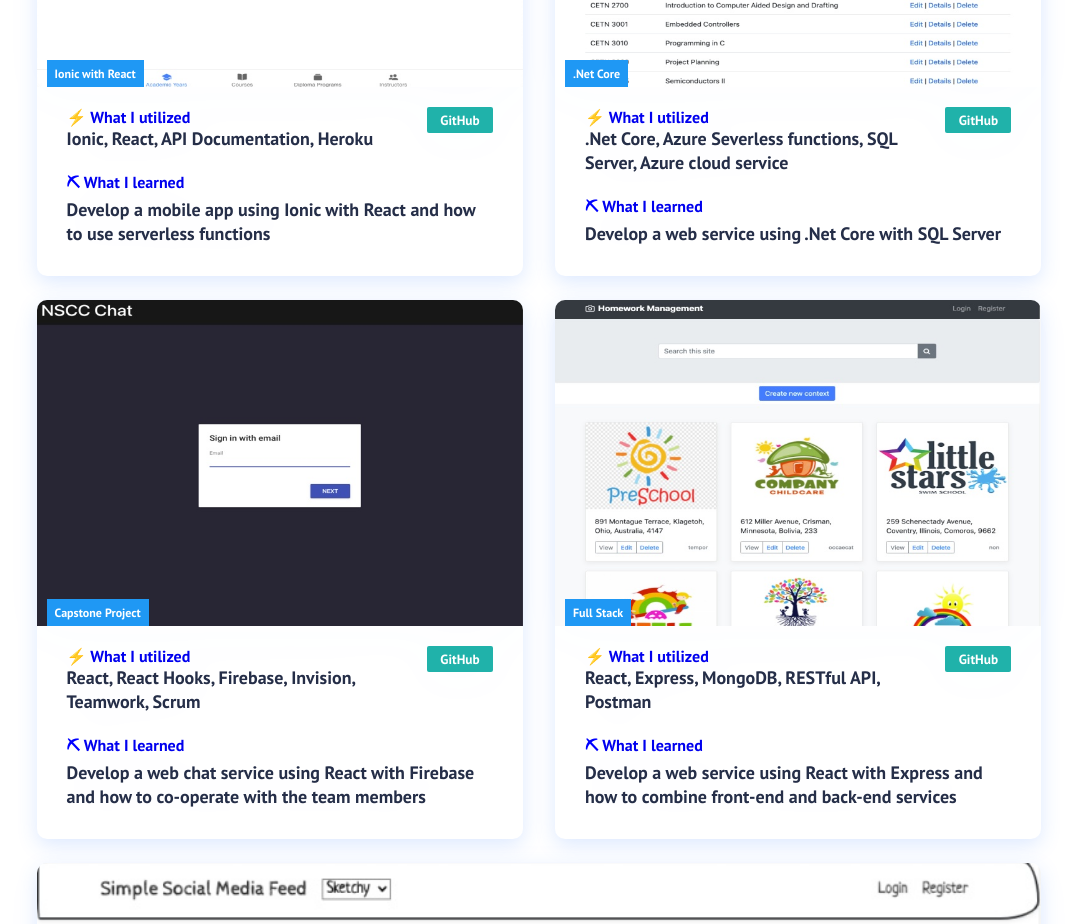
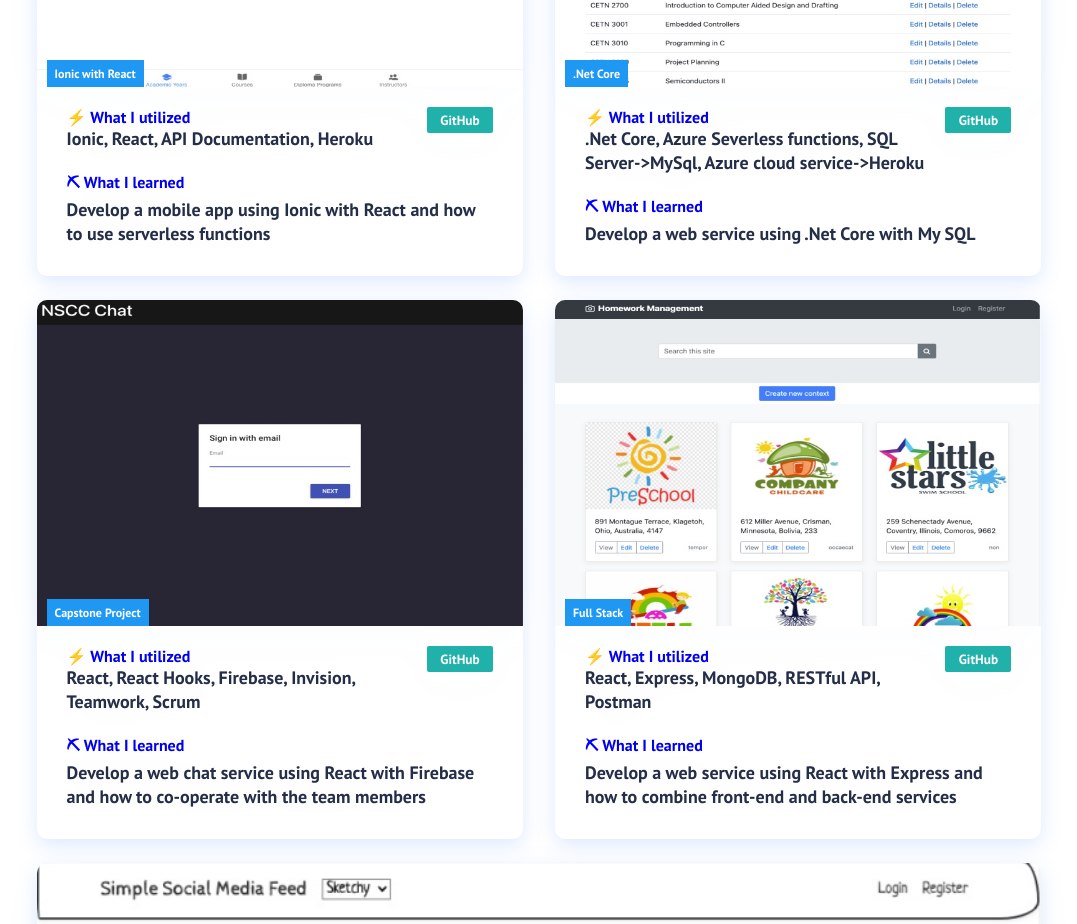
Before and after one commit to neolee-nscc-0435748/neo-portfolio-2021, a React (Create React App) app: page /projects in a window 1280 px wide. Shown: the part 1195-2119 px from the top of the page, without its empty margins (101-1178 px from the left). Built offline with nearby package versions, Linux system fonts and the light colour scheme.

Commit message:
apply new link for NSCC Course Map

```diff
--- a/src/components/ProjectItems.jsx
+++ b/src/components/ProjectItems.jsx
@@ -25,10 +25,10 @@ function ProjectItems() {
             />
             <ProjectCardItem
               src={img_netcore}
-              text1=".Net Core, Azure Severless functions, SQL Server, Azure cloud service"
-              text2="Develop a web service using .Net Core with SQL Server"
+              text1=".Net Core, Azure Severless functions, SQL Server->MySql, Azure cloud service->Heroku"
+              text2="Develop a web service using .Net Core with My SQL"
               label=".Net Core"
-              path="https://w0435748-webd3100-nscccoursemapapp.azurewebsites.net/Courses"
+              path="https://nscc-course-map-with-csharp.herokuapp.com/Courses"
               git_path="https://github.com/NeoLee-0435748/nscccoursemap-dotnetcore"
             />
           </ul>
```
